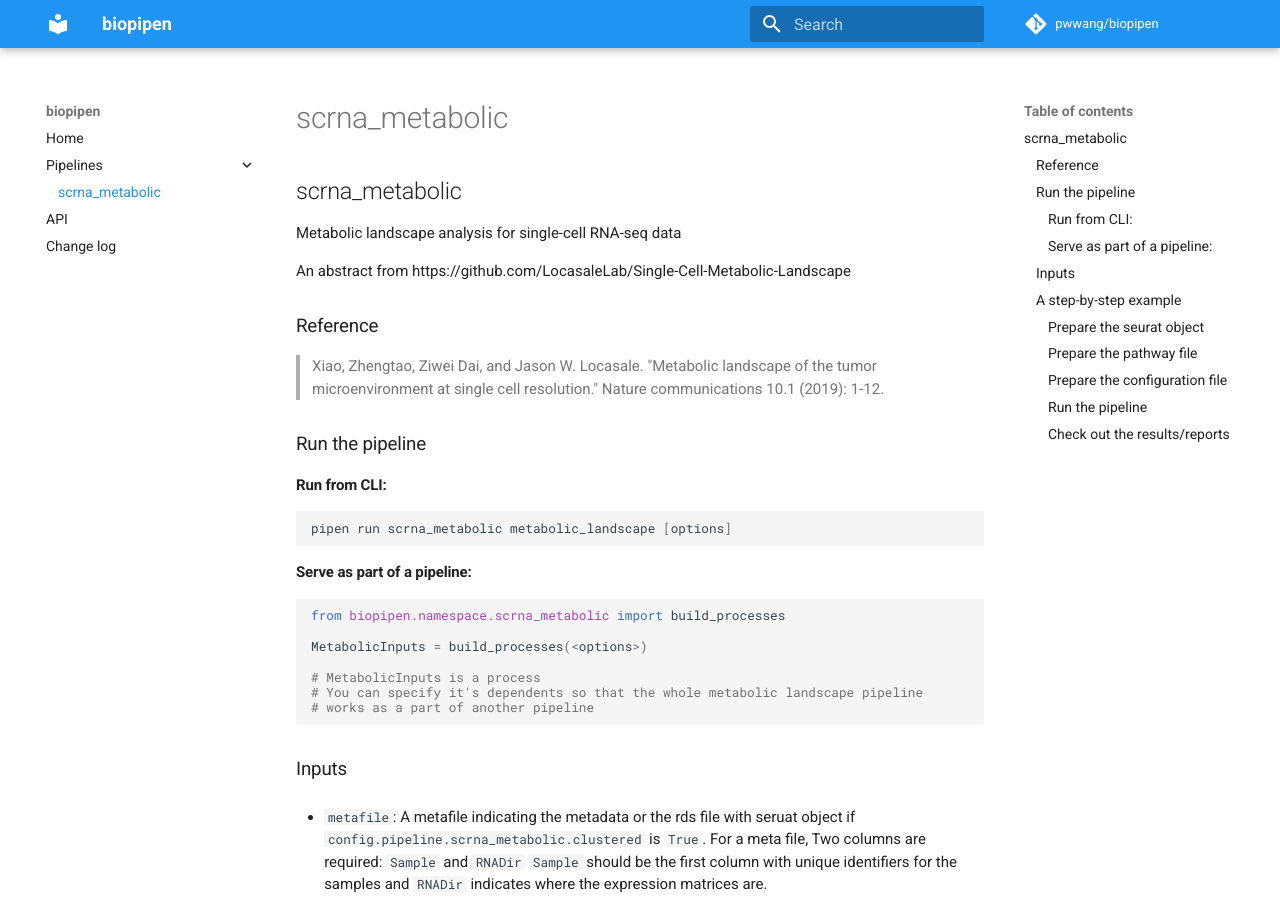
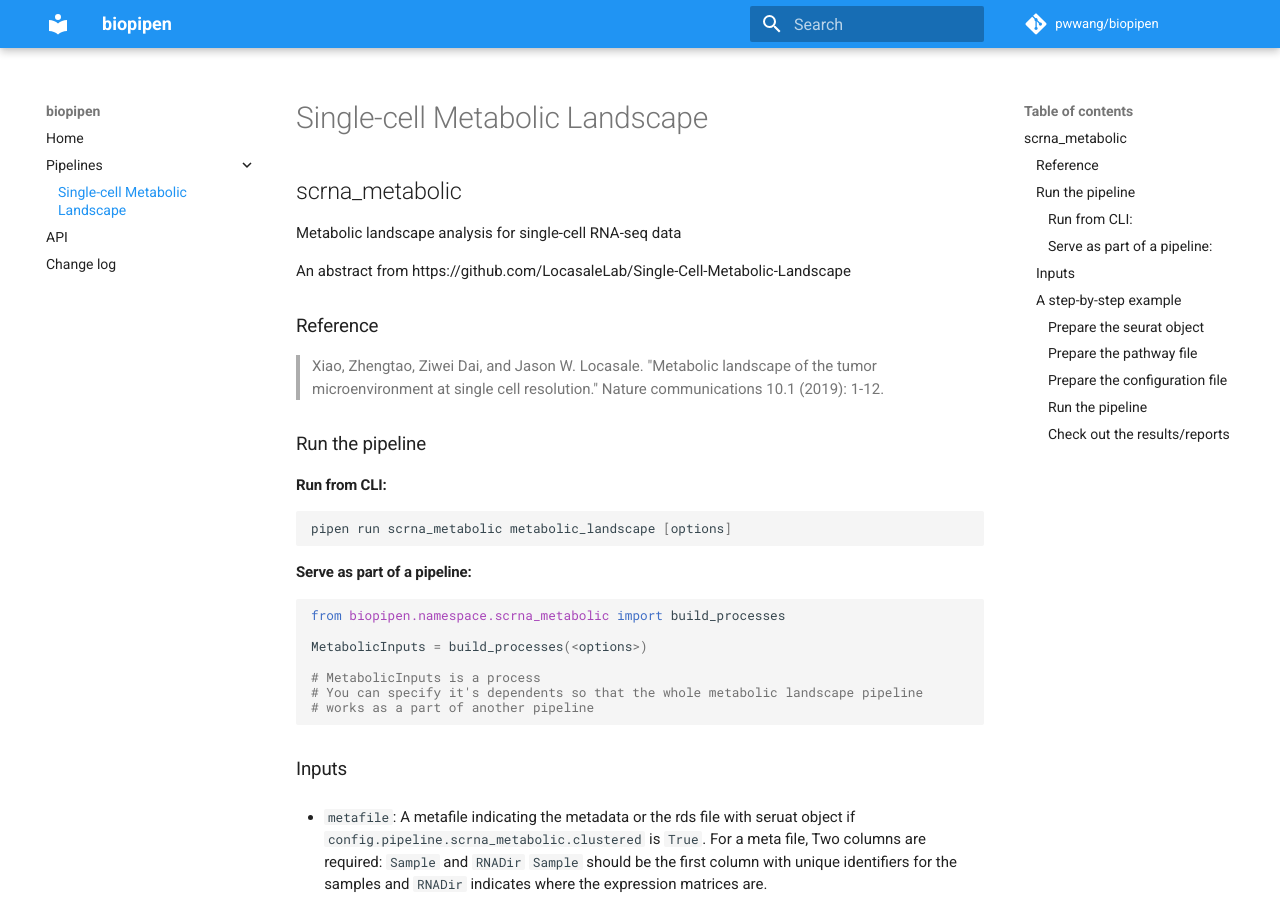
Before and after one commit to pwwang/biopipen, an MkDocs documentation site: the page built from docs/pipelines/scrna_metabolic.md, in a window 1280 px wide and 900 px high. Built offline with MkDocs 1.6.1 and Material for MkDocs 9.7.7, drawn with Linux system fonts in a browser that asks for light colours; comment, search, counter and statistics services are not loaded.

Commit message:
📝 [0.3.0] Try fixing doc building

```diff
--- a/mkdocs.yml
+++ b/mkdocs.yml
@@ -23,6 +23,6 @@ extra_css:
 nav:
     - 'Home': 'index.md'
     - 'Pipelines':
-        scrna_metabolic: pipelines/scrna_metabolic.md
+       - 'Single-cell Metabolic Landscape': pipelines/scrna_metabolic.md
     - 'API': mkapi/api/biopipen
     - 'Change log': 'CHANGELOG.md'
```
